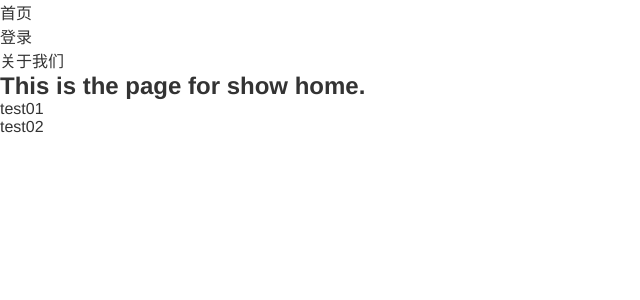
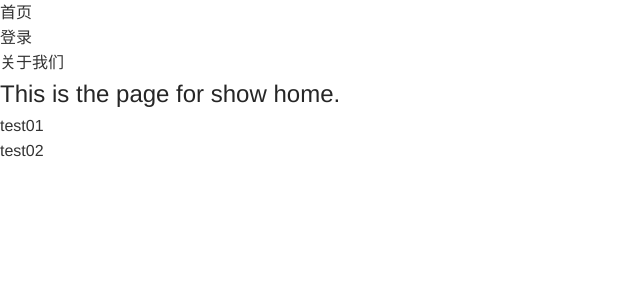
Before and after one commit to LaPoJ/react-template, a React (Create React App) app: page / in a window 1280 px wide. Shown: the top 300 px of the page, without its empty margins (0-640 px from the left). Built offline with nearby package versions, Linux system fonts and the light colour scheme.

Commit message:
chore(antd): using the antd Ui

```diff
--- a/package.json
+++ b/package.json
@@ -5,8 +5,10 @@
   "dependencies": {
     "@testing-library/react": "^11.1.0",
     "@testing-library/user-event": "^12.1.10",
+    "antd": "^4.12.3",
     "node-sass": "^4.14.1",
     "react": "^17.0.1",
+    "react-app-rewired": "^2.1.8",
     "react-dom": "^17.0.1",
     "react-router-config": "^5.1.1",
     "react-router-dom": "^5.2.0",
@@ -14,7 +16,7 @@
     "web-vitals": "^0.2.4"
   },
   "scripts": {
-    "start": "react-scripts start",
+    "start": "set BROWSER=none && react-scripts start",
     "build": "react-scripts build",
     "test": "react-scripts test",
     "eject": "react-scripts eject"
--- a/src/assets/css/index.scss
+++ b/src/assets/css/index.scss
@@ -1,3 +1,5 @@
+@import '~antd/dist/antd.css';
+
 * {
   padding: 0;
   margin: 0;
```
